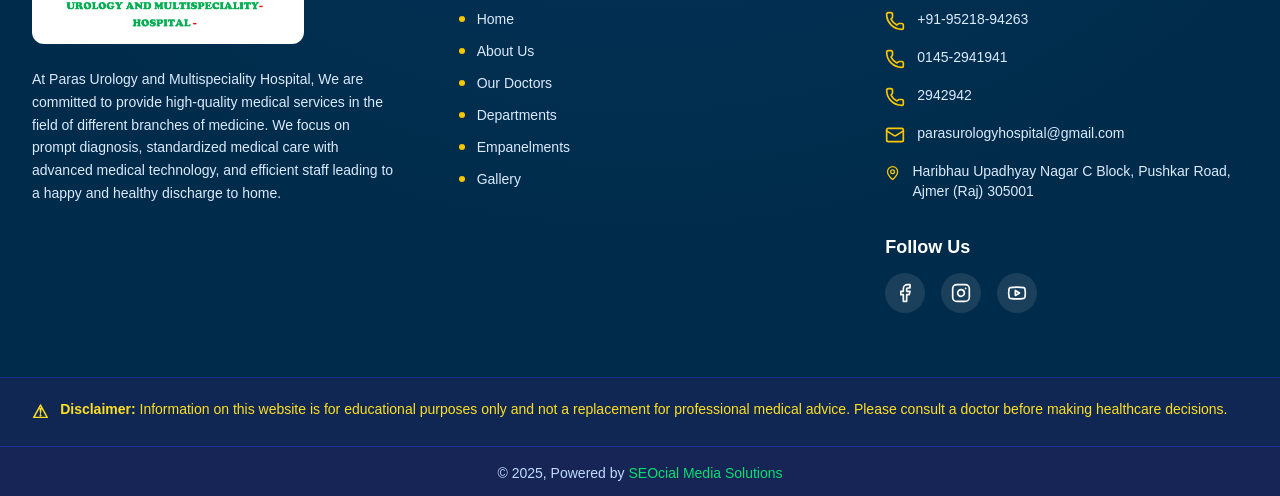
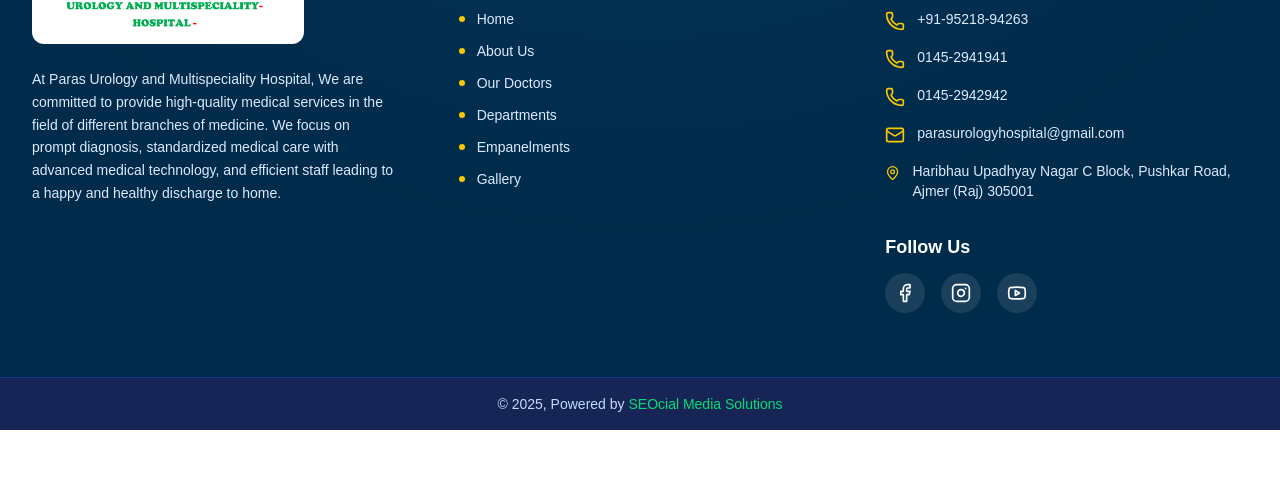
Before and after one commit to jeet-code27/Paras-Urology-And-Multispeciality-Hospital, a Next.js app: page /doctors in a window 1280 px wide. Shown: the part 1508-2004 px from the top of the page. After the commit the page ends 1938 px from the top, so only its background shows below. Built offline with nearby package versions, Linux system fonts and the light colour scheme; no server answers; the database is empty.

Commit message:
roday comit

```diff
--- a/src/components/layout/Footer.jsx
+++ b/src/components/layout/Footer.jsx
@@ -119,11 +119,11 @@ export default function Footer() {
                 <span className="text-sm">0145-2941941</span>
               </a>
               <a
-                href="tel:2942942"
+                href="tel:0145-2942942"
                 className="flex items-start gap-3 text-blue-100 hover:text-yellow-400 transition-colors duration-300"
               >
                 <Phone className="w-5 h-5 mt-0.5 text-yellow-400" />
-                <span className="text-sm">2942942</span>
+                <span className="text-sm">0145-2942942</span>
               </a>
               <a
                 href="mailto:parasurologyhospital@gmail.com"
@@ -166,20 +166,6 @@ export default function Footer() {
         </div>
       </div>
 
-      {/* Disclaimer */}
-      <div className="bg-blue-950/70 border-t border-blue-800/50">
-        <div className="max-w-7xl mx-auto px-4 sm:px-6 lg:px-8 py-5">
-          <div className="flex items-start gap-3 text-yellow-300 text-xs sm:text-sm leading-relaxed">
-            <span className="text-lg font-bold">⚠</span>
-            <p>
-              <span className="font-semibold">Disclaimer:</span> Information on
-              this website is for educational purposes only and not a
-              replacement for professional medical advice. Please consult a
-              doctor before making healthcare decisions.
-            </p>
-          </div>
-        </div>
-      </div>
 
       {/* Copyright */}
       <div className="bg-blue-950 border-t border-blue-800/60 text-center py-4">
```
